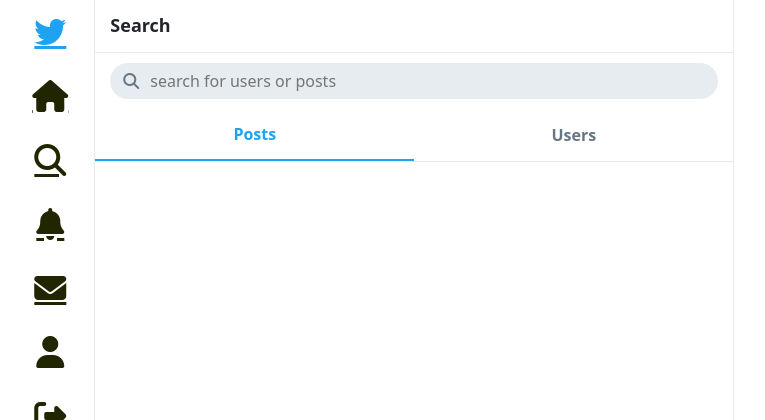
After one commit to AhmedMagdi8/Clone-Twitter, a Node server app: page /search in a window 1280 px wide. The commit adds this page. Shown: the top 420 px of the page, without its empty margins (119-884 px from the left). Run offline with Node 20, Linux system fonts and the light colour scheme; the visitor is signed in with stand-in values (Sample User, id 1); some libraries are stand-ins or nearby versions.

Commit message:
Finished Search Functionality

```diff
--- a/app.js
+++ b/app.js
@@ -12,6 +12,7 @@
 const postRoutes = require('./routes/postRoutes');
 const profileRoutes = require('./routes/profileRoutes');
 const uploadRoutes = require('./routes/uploadRoutes');
+const searchRoutes = require('./routes/searchRoutes');
 
 // Api Routes for posts
 const postsApiRoutes = require('./routes/api/posts');
@@ -41,6 +42,7 @@
 app.use("/posts", postRoutes);
 app.use("/profile", profileRoutes);
 app.use("/uploads", uploadRoutes);
+app.use("/search", searchRoutes);
 
 
 app.get('/', middleware.authMiddleware ,(req, res, next) => {
--- /dev/null
+++ b/controllers/searchController.js
@@ -0,0 +1,25 @@
+const Post = require('../models/postModel');
+const User = require('../models/userModel');
+
+
+exports.getSearch = (req, res, next) => {
+
+    const payload = getPayload(req.session.user);
+    res.status(200).render('searchPage', payload);
+}
+
+exports.getSelectedTab = (req, res, next) => {
+
+    const payload = getPayload(req.session.user);
+    payload.selectedTab = req.params.selectedTab;
+    res.status(200).render('searchPage', payload);
+}
+
+
+function getPayload(userLoggedIn) {
+            return {
+                pageTitle: "Search",
+                userLoggedIn: userLoggedIn,
+                userLoggedInClient: JSON.stringify(userLoggedIn),
+            }
+}
--- a/public/css/main.css
+++ b/public/css/main.css
@@ -427,3 +427,28 @@
 .pinnedPostContainer {
     border-bottom: 10px solid rgb(230,236,240);
 }
+
+.searchBarContainer {
+    position: relative;
+    color: var(--greyText);
+    padding: 10px var(--spacing);
+}
+
+.searchBarContainer i {
+    position: absolute;
+    top : 20px;
+    left: 28px;
+}
+
+.searchBarContainer #searchBox {
+    height: 36px;
+    width: 100%;
+    padding: 5px 15px 5px 40px;
+    border-radius: 50px;
+    background-color: var(--lightGrey);
+    border: none;
+    color: var(--greyText);
+}
+#placeholder {
+
+}
--- /dev/null
+++ b/public/js/search.js
@@ -0,0 +1,29 @@
+let timer;
+
+$("#searchBox").keydown(event => {
+    clearTimeout(timer);
+    let textbox = $(event.target);
+    let value = textbox.val();
+    let searchType = textbox.data().search;
+    timer = setTimeout(() => {
+        value = textbox.val().trim();
+
+        if(value == "") {
+            $(".resultsContainer").html("");
+        } else {
+            search(value, searchType);
+        }
+    },1000)
+});
+
+async function search(searchTerm, searchType) {
+    const url = searchType == "users" ? "/api/users" : "/api/posts";
+
+    $.get(url, {search : searchTerm }, (results) => {
+        if(searchType == "users") {
+            outputUsers(results, $(".resultsContainer"));
+        } else {
+            outputPosts(results, $(".resultsContainer"));
+        }
+    })
+}
--- a/routes/api/users.js
+++ b/routes/api/users.js
@@ -11,6 +11,7 @@
 router.get('/:userId/following' , middleware.authMiddleware, usersController.getFollowing);
 router.post('/profilePicture' , middleware.authMiddleware,upload.single('croppedImage') ,usersController.handlePrfilePic);
 router.post('/coverPhoto' , middleware.authMiddleware,upload.single('croppedImage') ,usersController.handleCoverPhoto);
+router.get('/' , middleware.authMiddleware, usersController.getUsersSearch);
 
 
 module.exports = router;
--- /dev/null
+++ b/views/searchPage.pug
@@ -0,0 +1,16 @@
+extends Layouts/main-layout.pug
+
+block content
+
+    .searchBarContainer
+        i.fas.fa-search
+        input#searchBox(data-search=selectedTab, type="text", name="searchBox", placeholder="search for users or posts")
+
+    .tabsContainer
+        +createTab("Posts", `/search/posts`, selectedTab != "users")
+        +createTab("Users", `/search/users`, selectedTab == "users")
+
+    .resultsContainer
+    +createPostModals(userLoggedIn)
+block scripts
+    script(src="/js/search.js")
```
Also changed, not shown: controllers/api/postsController.js (+8 -0 lines), controllers/api/usersController.js (+21 -0 lines), public/js/common.js (+43 -0 lines), public/js/followers.js (+0 -43 lines), routes/searchRoutes.js (added, +10 -0 lines).
